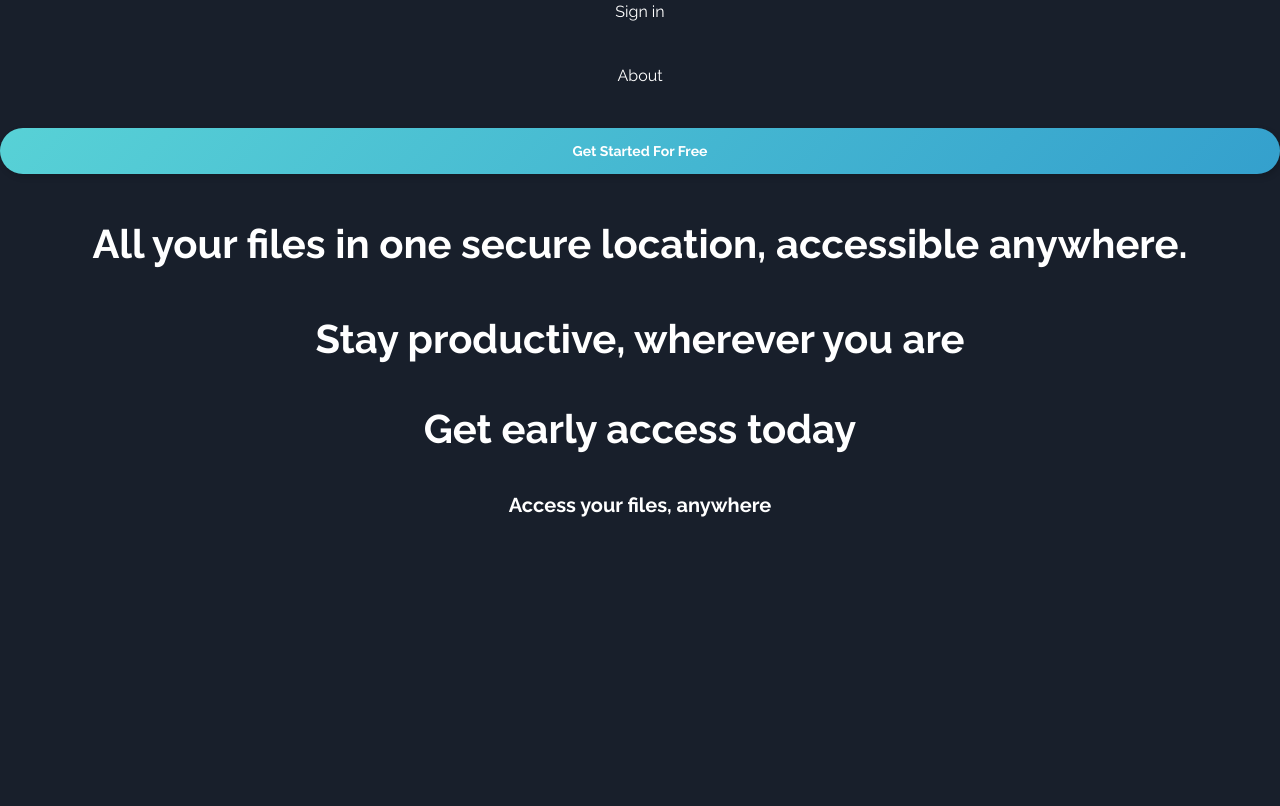
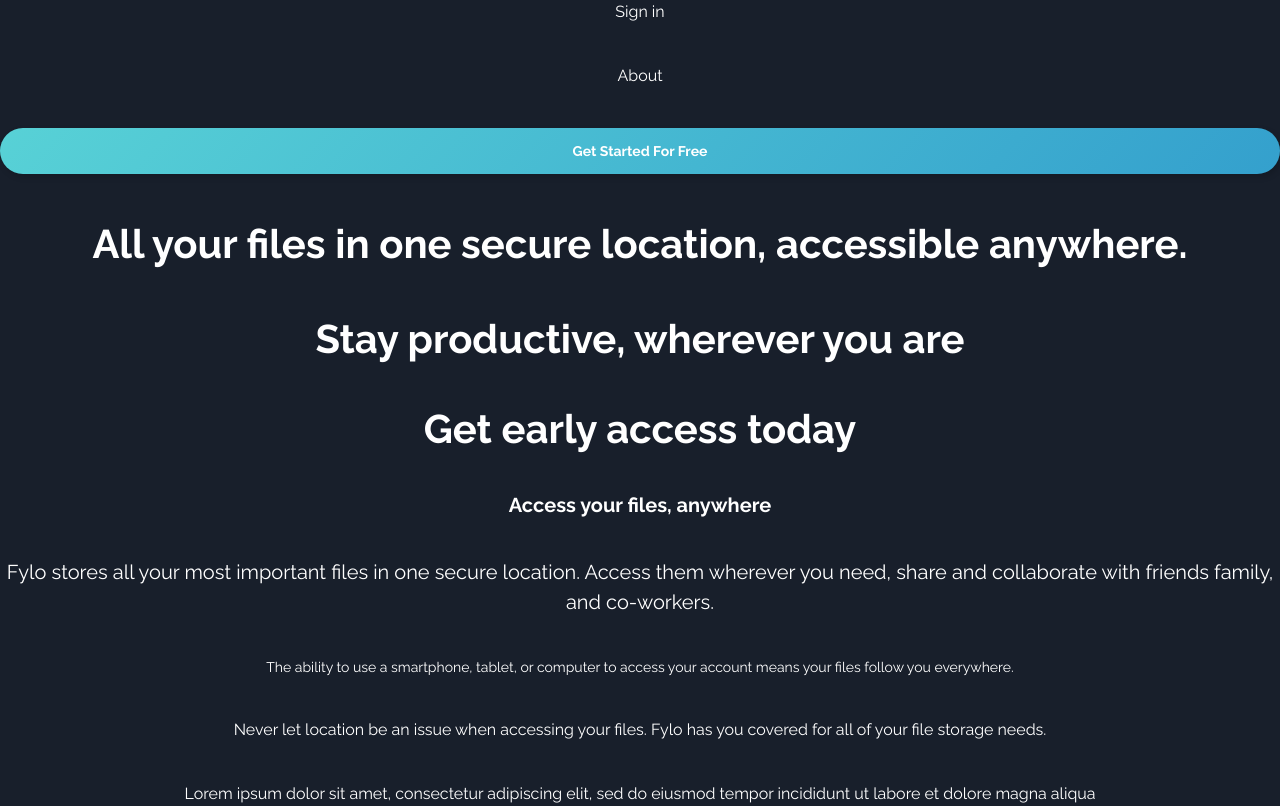
Before and after one commit to mdashfaque-mamdu-au17/flyo-dark-theme-landing-page, a React (Vite) app: page / in a window 1280 px wide. Built offline with nearby package versions, Linux system fonts and the light colour scheme.

Commit message:
Paragrpah component completed

```diff
--- a/src/App.jsx
+++ b/src/App.jsx
@@ -3,6 +3,7 @@
 import { ArrowIcon } from './components/Button/Icons';
 import Arrow from './assets/icon-arrow.svg';
 import Heading from './components/Texts/Heading';
+import Paragraph from './components/Texts/Paragraph';
 function App() {
   return (
     <div className="text-center">
@@ -33,6 +34,35 @@
       <div className="mt-10">
         <Heading type="other-type">Access your files, anywhere</Heading>
       </div>
+
+      <div className="mt-10">
+        <Paragraph type="primary">
+          Fylo stores all your most important files in one secure location.
+          Access them wherever you need, share and collaborate with friends
+          family, and co-workers.
+        </Paragraph>
+      </div>
+
+      <div className="mt-10">
+        <Paragraph type="secondary">
+          The ability to use a smartphone, tablet, or computer to access your
+          account means your files follow you everywhere.
+        </Paragraph>
+      </div>
+
+      <div className="mt-10">
+        <Paragraph type="third">
+          Never let location be an issue when accessing your files. Fylo has you
+          covered for all of your file storage needs.
+        </Paragraph>
+      </div>
+
+      <div className="mt-10">
+        <Paragraph type="fifth">
+          Lorem ipsum dolor sit amet, consectetur adipiscing elit, sed do
+          eiusmod tempor incididunt ut labore et dolore magna aliqua
+        </Paragraph>
+      </div>
     </div>
   );
 }
--- /dev/null
+++ b/src/components/Texts/Paragraph.jsx
@@ -0,0 +1,39 @@
+import React from 'react';
+import PropTypes from 'prop-types';
+import classNames from 'classnames';
+
+const Paragraph = (props) => {
+  const { type, styles } = props;
+  const applyCommonStyle = () => {
+    return 'text-creame-white font-normal';
+  };
+
+  const applyStyle = () => {
+    if (type === 'primary') {
+      return 'text-sm leading-[21px] md:text-xl md:leading-[30px]';
+    }
+    if (type === 'secondary') {
+      return 'text-sm leading-[21px]';
+    }
+    if (type === 'third') {
+      return 'text-sm leading-[21px] md:text-base md:leading-6';
+    }
+    if (type === 'fourth') {
+      return 'text-[10px] leading-[18px] md:text-sm md:leading-[21px]';
+    }
+    if (type === 'fifth') {
+      return 'text-base leading-6';
+    }
+  };
+  return (
+    <p className={classNames(applyCommonStyle(), applyStyle())}>
+      {props.children}
+    </p>
+  );
+};
+
+Paragraph.propTypes = {
+  type: PropTypes.oneOf(['primary', 'secondary', 'third', 'fourth', 'fifth']),
+};
+
+export default Paragraph;
```
